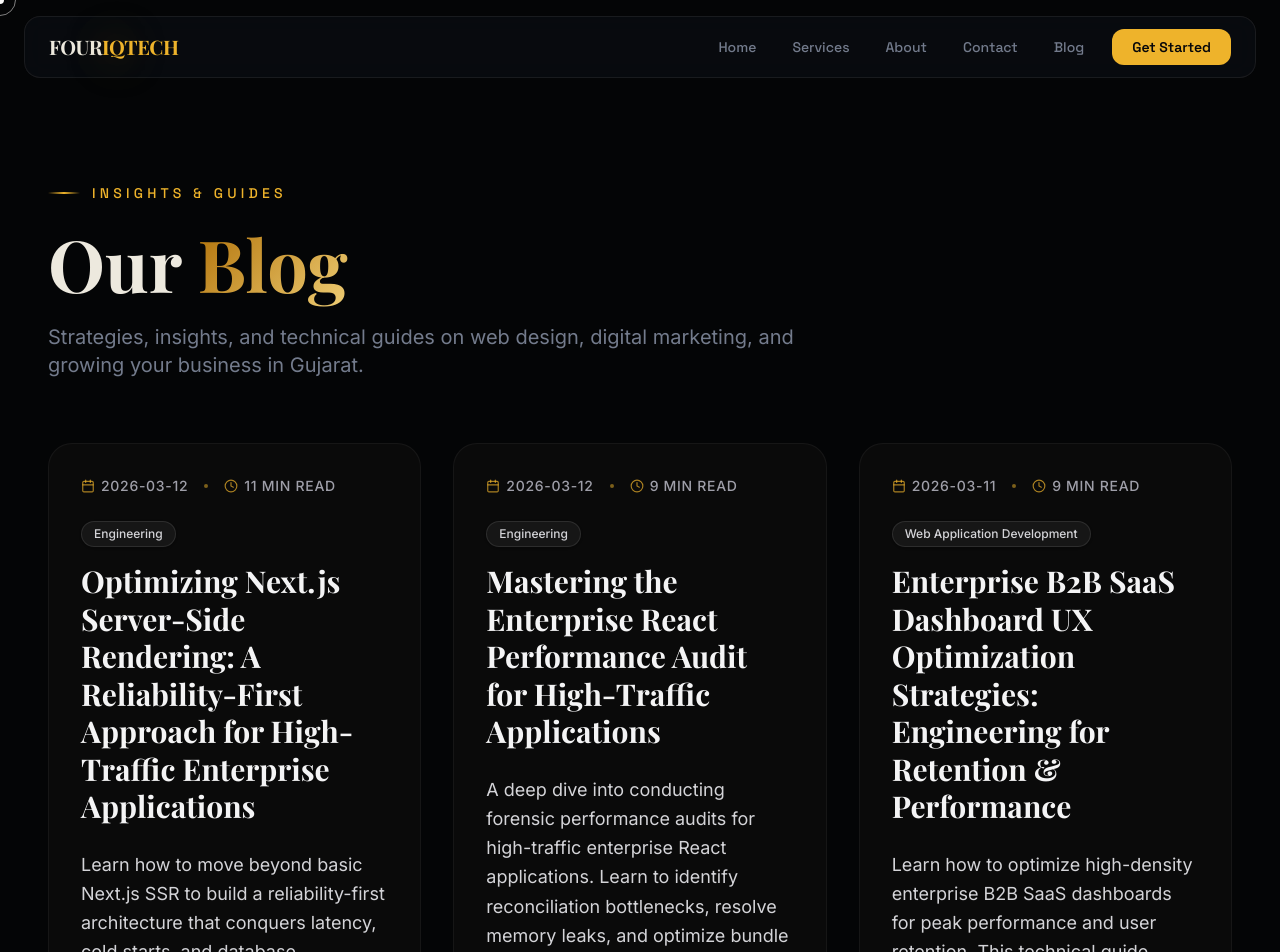
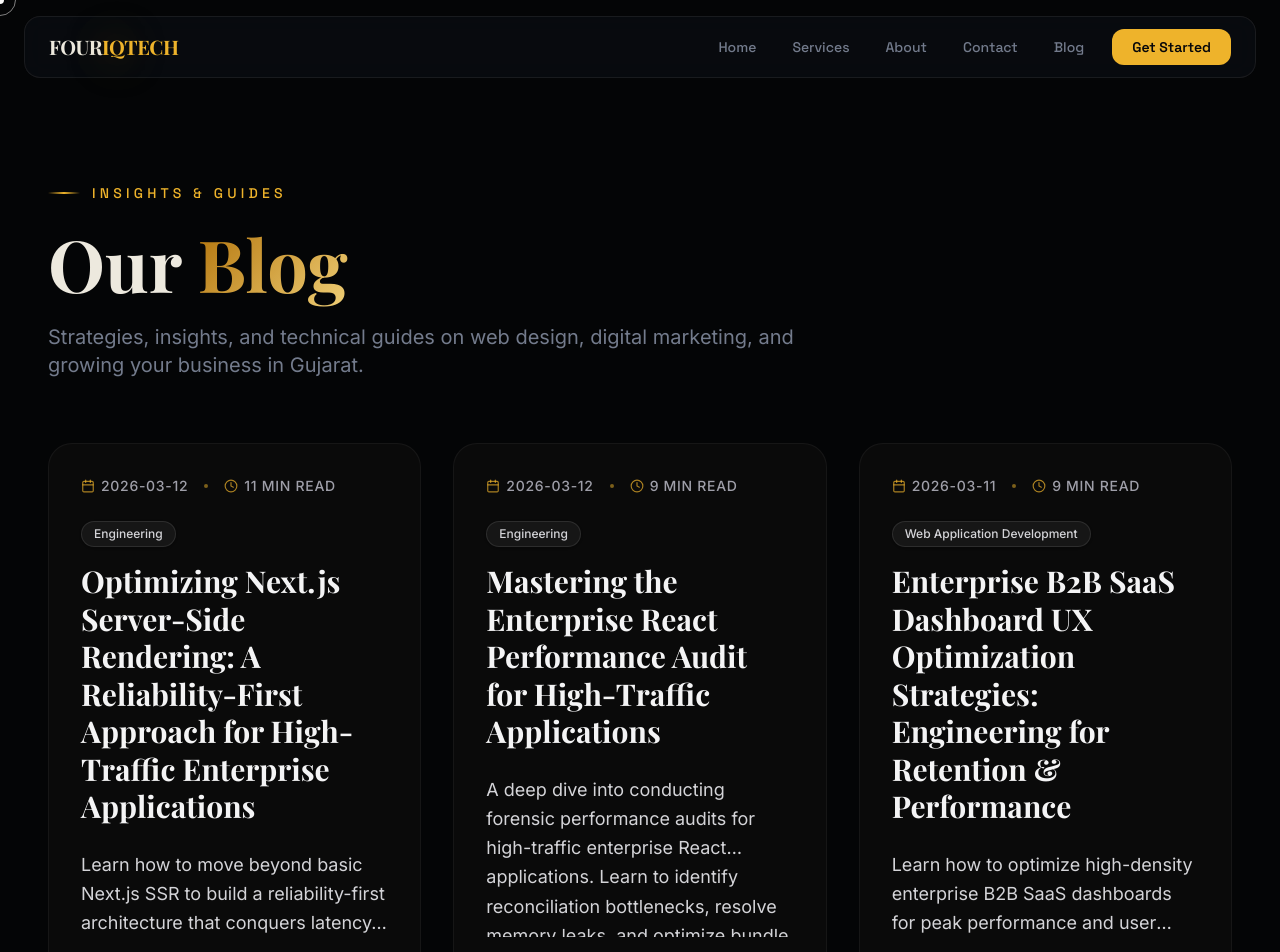
Before and after one commit to KarmJoshi/FourIqTech, a React (Vite) app: page /blog in a window 1280 px wide. Shown: the top 952 px of the page. Built offline with nearby package versions, Linux system fonts and the light colour scheme; the HTML template or start-up script is replaced by a standard one.

Commit message:
Limit blog card excerpt height with line-clamp

```diff
--- a/src/pages/Blog.tsx
+++ b/src/pages/Blog.tsx
@@ -64,7 +64,7 @@ export default function Blog() {
                 </h2>
               </div>
 
-              <p className="text-zinc-300 text-base md:text-lg leading-relaxed mb-8 flex-1">
+              <p className="text-zinc-300 text-base md:text-lg leading-relaxed mb-8 flex-1 line-clamp-3">
                 {post.excerpt}
               </p>
 
```
